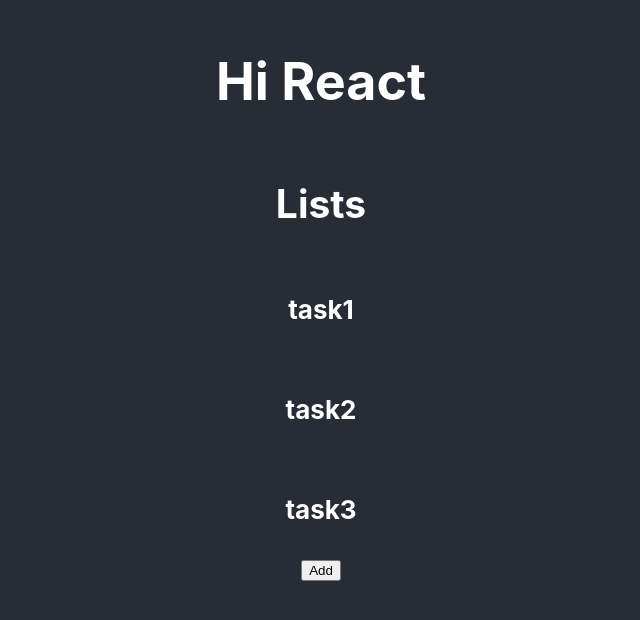
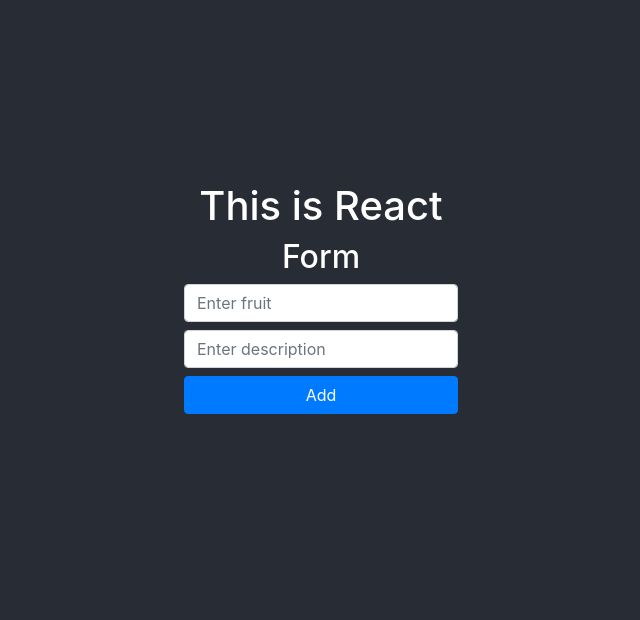
Before and after one commit to melliottgithub/curso-de-react, a React (Create React App) app: page / in a window 1280 px wide. Shown: the part 102-722 px from the top of the page, without its empty margins (319-959 px from the left). Built offline with nearby package versions, Linux system fonts and the light colour scheme.

Commit message:
onChange event

```diff
--- a/public/index.html
+++ b/public/index.html
@@ -24,6 +24,13 @@
       work correctly both with client-side routing and a non-root public URL.
       Learn how to configure a non-root public URL by running `npm run build`.
     -->
+    <link
+      rel="stylesheet"
+      href="https://maxcdn.bootstrapcdn.com/bootstrap/4.5.0/css/bootstrap.min.css"
+      integrity="sha384-9aIt2nRpC12Uk9gS9baDl411NQApFmC26EwAOH8WgZl5MYYxFfc+NcPb1dKGj7Sk"
+      crossorigin="anonymous"
+    />
+
     <title>React App</title>
   </head>
   <body>
--- a/src/App.js
+++ b/src/App.js
@@ -1,14 +1,14 @@
 import React from 'react';
 import './App.css';
 
-import Lists from './components/Lists';
+import Form from './components/Form';
 
 function App() {
   return (
     <div className="App">
       <header className="App-header">
-        <h1>Hi React</h1>
-        <Lists />
+        <h1>This is React</h1>
+        <Form />
       </header>
     </div>
   );
--- /dev/null
+++ b/src/components/Form.jsx
@@ -0,0 +1,33 @@
+import React, { Fragment, useState } from "react";
+
+const Form = () => {
+  const [fruit, setFruit] = useState("");
+  const [description, setDescription] = useState("");
+
+  return (
+    <Fragment>
+      <h2>Form</h2>
+      <form action="">
+        <input
+          type="text"
+          name="fruit"
+          id="fruit"
+          placeholder="Enter fruit"
+          className="form-control mb-2"
+          onChange={(e) => setFruit(e.target.value)}
+        />
+        <input
+          type="text"
+          name="description"
+          id="description"
+          placeholder="Enter description"
+          className="form-control mb-2"
+          onChange={(e) => setDescription(e.target.value)}
+        />
+        <button className="btn btn-primary btn-block">Add</button>
+      </form>
+    </Fragment>
+  );
+};
+
+export default Form;
```
